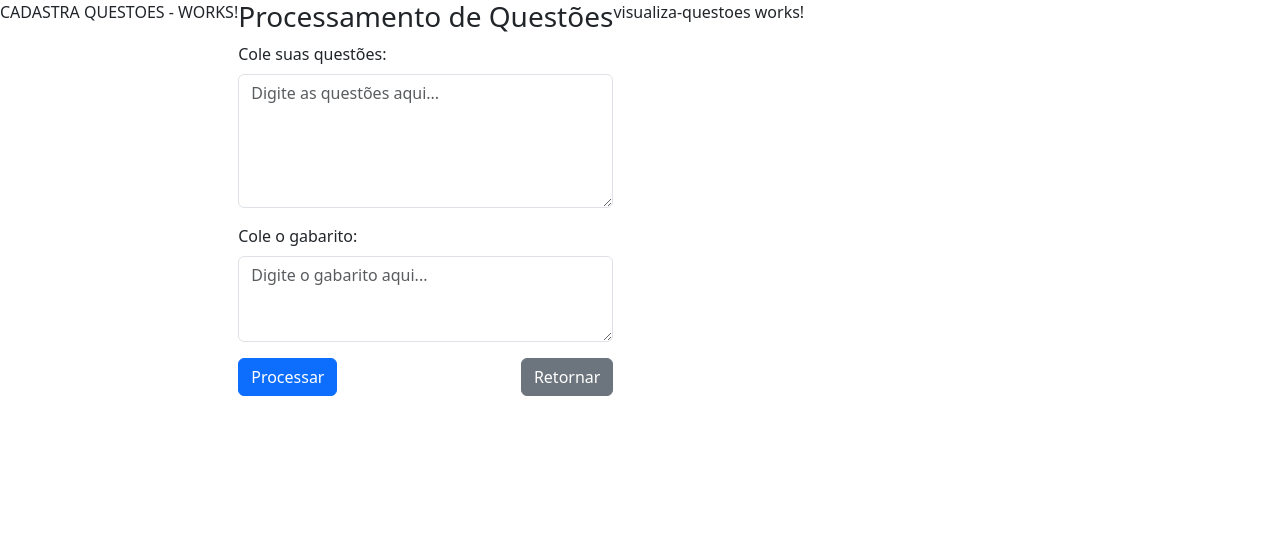
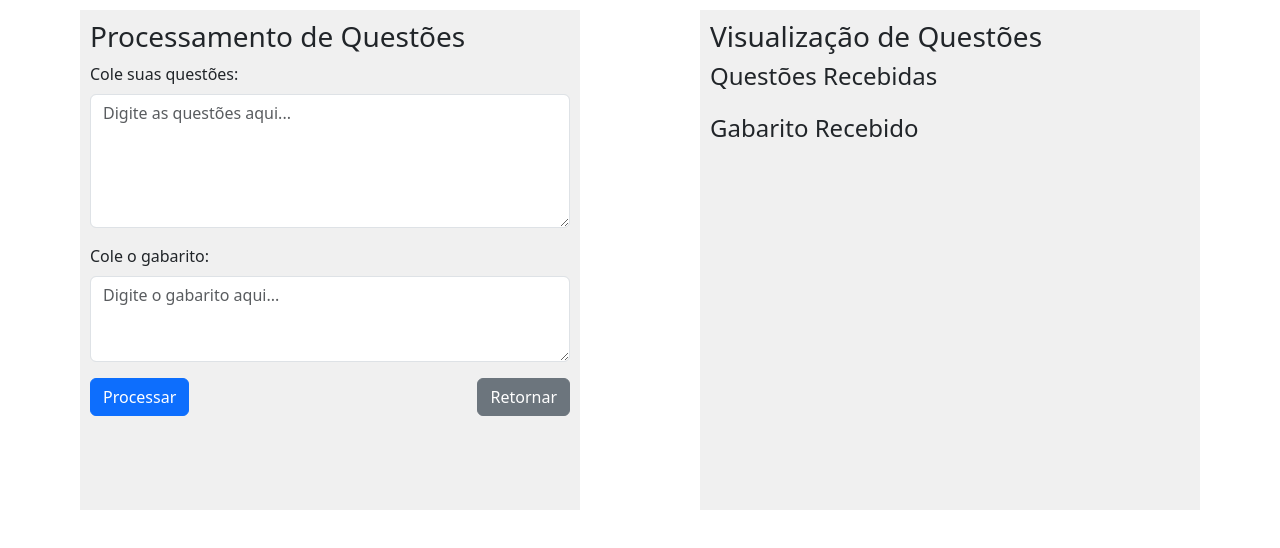
Before and after one commit to Wildrimak/gerador-de-provas, an Angular app in the folder questions-frontend/: page /cadastra-questoes in a window 1280 px wide. Shown: the top 548 px of the page. Built offline with nearby package versions, Linux system fonts and the light colour scheme.

Commit message:
Adiciona comportamento de transmitir as inforamcoes atraves dos componentes

```diff
--- a/questions-frontend/src/app/cadastra-questoes/cadastra-questoes.component.css
+++ b/questions-frontend/src/app/cadastra-questoes/cadastra-questoes.component.css
@@ -0,0 +1,24 @@
+.container {
+    display: flex;
+    align-items: stretch;
+    justify-content: space-between;
+    padding: 10px;
+    height: 100%;
+  }
+
+  .quadrado {
+    flex: 4;
+    background-color: #f0f0f0;
+    padding: 10px;
+    box-sizing: border-box;
+    aspect-ratio: 1 / 1;
+    display: flex;
+    flex-direction: column;
+    align-items: stretch;
+    justify-content: flex-start;
+  }
+
+
+  .espaco {
+    flex: 1;
+  }
--- a/questions-frontend/src/app/cadastra-questoes/cadastra-questoes.component.html
+++ b/questions-frontend/src/app/cadastra-questoes/cadastra-questoes.component.html
@@ -1,9 +1,17 @@
-<div class="d-flex">
-    <p>CADASTRA QUESTOES - WORKS!</p>
-    <app-processa-questoes></app-processa-questoes>
+<div class="container">
+    <div class="quadrado">
+      <app-processa-questoes (processar)="onProcessar($event)"></app-processa-questoes>
+    </div>
+
+    <div class="espaco"></div>
+
     @if (semErros) {
-        <app-visualiza-questoes></app-visualiza-questoes>
+      <div class="quadrado">
+        <app-visualiza-questoes [questoes]="questoes" [gabarito]="gabarito"></app-visualiza-questoes>
+      </div>
     } @else {
+      <div class="quadrado">
         <app-erro-questoes></app-erro-questoes>
+      </div>
     }
-</div>
+  </div>
--- a/questions-frontend/src/app/cadastra-questoes/cadastra-questoes.component.ts
+++ b/questions-frontend/src/app/cadastra-questoes/cadastra-questoes.component.ts
@@ -1,15 +1,38 @@
 import { Component } from '@angular/core';
+import { CommonModule } from '@angular/common';
 import { ProcessaQuestoesComponent } from '../processa-questoes/processa-questoes.component';
 import { VisualizaQuestoesComponent } from '../visualiza-questoes/visualiza-questoes.component';
 import { ErroQuestoesComponent } from '../erro-questoes/erro-questoes.component';
-import { CommonModule } from '@angular/common';
+import { ProcessaQuestoesService } from '../services/processa-questoes.service ';
+import { FormsModule } from '@angular/forms';
 
 @Component({
   selector: 'app-cadastra-questoes',
-  imports: [CommonModule, ProcessaQuestoesComponent, VisualizaQuestoesComponent, ErroQuestoesComponent],
+  standalone: true,
+  imports: [CommonModule, FormsModule, ProcessaQuestoesComponent, VisualizaQuestoesComponent, ErroQuestoesComponent],
   templateUrl: './cadastra-questoes.component.html',
   styleUrl: './cadastra-questoes.component.css'
 })
 export class CadastraQuestoesComponent {
   semErros = true;
+  questoes: string = '';
+  gabarito: string = '';
+
+  constructor(private questaoService: ProcessaQuestoesService) {}
+
+  onProcessar(data: { questoes: string; gabarito: string }): void {
+    this.questoes = data.questoes;
+    this.gabarito = data.gabarito;
+
+    this.questaoService.processarQuestoes(this.questoes, this.gabarito).subscribe({
+      next: (response) => {
+        console.log('Processado com sucesso:', response);
+        this.semErros = true;
+      },
+      error: (erro) => {
+        console.error('Erro ao processar:', erro);
+        this.semErros = false;
+      }
+    });
+  }
 }
--- a/questions-frontend/src/app/processa-questoes/processa-questoes.component.html
+++ b/questions-frontend/src/app/processa-questoes/processa-questoes.component.html
@@ -1,16 +1,28 @@
 <h3>Processamento de Questões</h3>
 
 <div class="mb-3">
-    <label for="questoes" class="form-label">Cole suas questões:</label>
-    <textarea id="questoes" class="form-control" rows="5" placeholder="Digite as questões aqui..."></textarea>
+  <label for="questoes" class="form-label">Cole suas questões:</label>
+  <textarea
+    id="questoes"
+    class="form-control"
+    rows="5"
+    [(ngModel)]="questoes"
+    placeholder="Digite as questões aqui...">
+  </textarea>
 </div>
 
 <div class="mb-3">
-    <label for="gabarito" class="form-label">Cole o gabarito:</label>
-    <textarea id="gabarito" class="form-control" rows="3" placeholder="Digite o gabarito aqui..."></textarea>
+  <label for="gabarito" class="form-label">Cole o gabarito:</label>
+  <textarea
+    id="gabarito"
+    class="form-control"
+    rows="3"
+    [(ngModel)]="gabarito"
+    placeholder="Digite o gabarito aqui...">
+  </textarea>
 </div>
 
 <div class="d-flex justify-content-between">
-    <button class="btn btn-primary">Processar</button>
-    <button class="btn btn-secondary" [routerLink]="['/cadastra-questoes']">Retornar</button>
+  <button class="btn btn-primary" (click)="onProcessar()">Processar</button>
+  <button class="btn btn-secondary" [routerLink]="['/cadastra-questoes']">Retornar</button>
 </div>
--- a/questions-frontend/src/app/processa-questoes/processa-questoes.component.ts
+++ b/questions-frontend/src/app/processa-questoes/processa-questoes.component.ts
@@ -1,13 +1,25 @@
 import { CommonModule } from '@angular/common';
-import { Component } from '@angular/core';
+import { Component, EventEmitter, Output } from '@angular/core';
+import { FormsModule } from '@angular/forms';
 import { RouterModule } from '@angular/router';
 
 @Component({
   selector: 'app-processa-questoes',
-  imports: [CommonModule, RouterModule],
+  imports: [CommonModule, RouterModule, FormsModule],
   templateUrl: './processa-questoes.component.html',
   styleUrl: './processa-questoes.component.css'
 })
 export class ProcessaQuestoesComponent {
 
+  questoes: string = '';
+  gabarito: string = '';
+
+  @Output() processar = new EventEmitter<{ questoes: string; gabarito: string }>();
+
+  onProcessar(): void {
+    this.processar.emit({
+      questoes: this.questoes,
+      gabarito: this.gabarito
+    });
+  }
 }
--- /dev/null
+++ b/questions-frontend/src/app/services/processa-questoes.service .ts
@@ -0,0 +1,20 @@
+import { Injectable } from '@angular/core';
+import { of, throwError } from 'rxjs';
+import { delay } from 'rxjs/operators';
+
+@Injectable({
+  providedIn: 'root'
+})
+export class ProcessaQuestoesService {
+
+    processarQuestoes(questoes: string, gabarito: string) {
+
+        if (!questoes.trim() || !gabarito.trim()) {
+          return throwError(() => new Error('Questões ou Gabarito vazios')).pipe(delay(1000));
+        }
+
+        return of({ message: 'Processado com sucesso!' }).pipe(delay(1000));
+
+    }
+
+}
--- a/questions-frontend/src/app/visualiza-questoes/visualiza-questoes.component.html
+++ b/questions-frontend/src/app/visualiza-questoes/visualiza-questoes.component.html
@@ -1 +1,7 @@
-<p>visualiza-questoes works!</p>
+<h3>Visualização de Questões</h3>
+
+<h4>Questões Recebidas</h4>
+<pre>{{ questoes }}</pre>
+
+<h4>Gabarito Recebido</h4>
+<pre>{{ gabarito }}</pre>
```
Also changed, not shown: questions-frontend/src/app/visualiza-questoes/visualiza-questoes.component.ts (+4 -4 lines), 1 other file (tests, documents, lock files or other folders).
